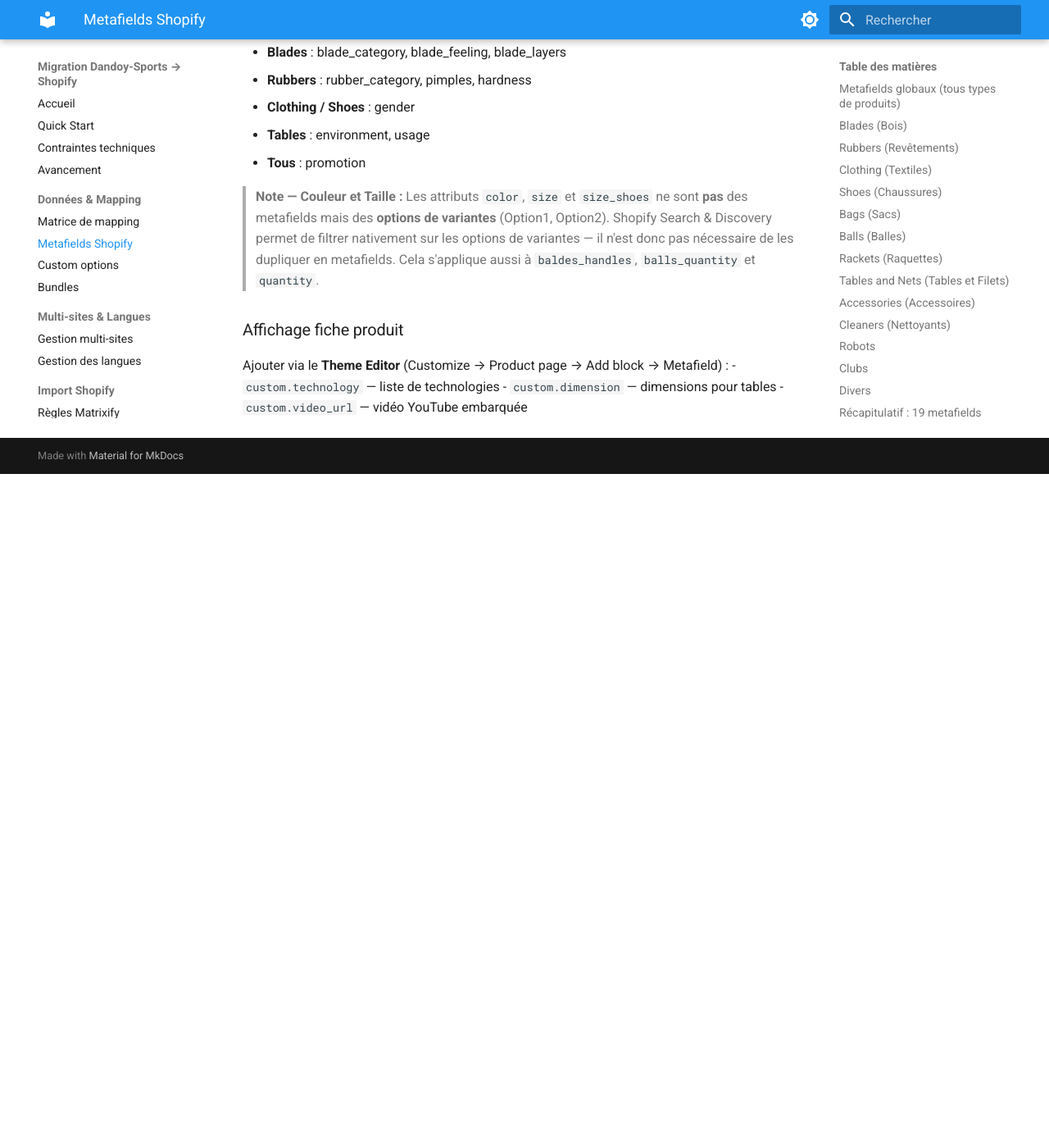
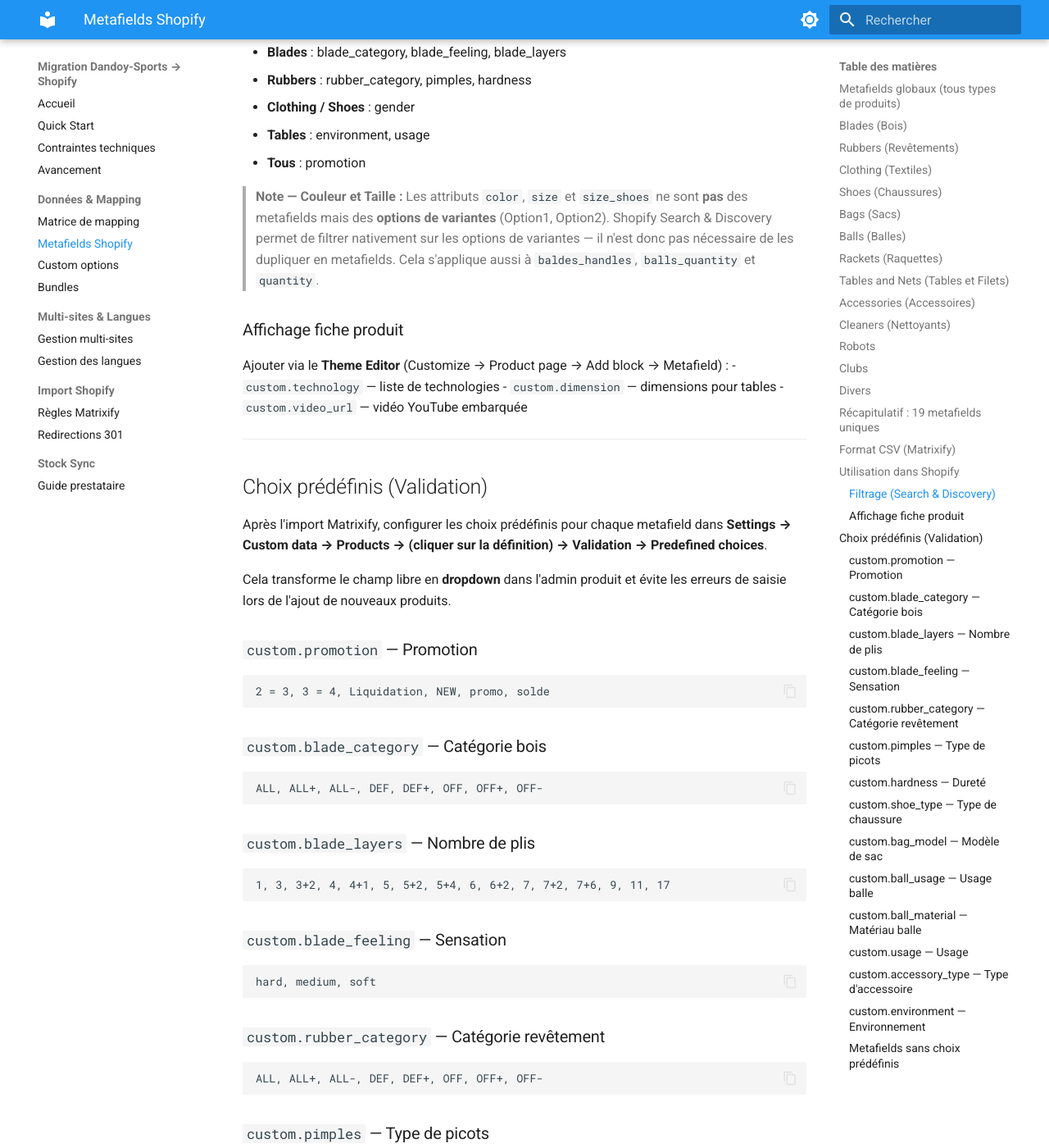
Before and after one commit to Webdigitales/dandoy-migration-2026, an MkDocs documentation site: the page built from 05_DOCS/mapping/metafields.md, in a window 1280 px wide and 1400 px high, scrolled down 6970 px. Shown: the whole window at 82% size. Built offline with MkDocs 1.6.1 and Material for MkDocs 9.7.7, drawn with Linux system fonts in a browser that asks for light colours; before the commit the page ends 7548 px from its top, so only the background shows below that; some of the changed text lies outside the part shown.

Commit message:
Add predefined choices for all metafields to prevent data entry errors
14 metafields with exact values to configure as dropdown validation
in Shopify Admin after import. 5 metafields excluded (too variable).

Co-Authored-By: Claude Sonnet 4.6 <noreply@anthropic.com>

````diff
--- a/05_DOCS/mapping/metafields.md
+++ b/05_DOCS/mapping/metafields.md
@@ -215,3 +215,109 @@ Ajouter via le **Theme Editor** (Customize → Product page → Add block → Me
 - `custom.technology` — liste de technologies
 - `custom.dimension` — dimensions pour tables
 - `custom.video_url` — vidéo YouTube embarquée
+
+---
+
+## Choix prédéfinis (Validation)
+
+Après l'import Matrixify, configurer les choix prédéfinis pour chaque metafield dans
+**Settings → Custom data → Products → (cliquer sur la définition) → Validation → Predefined choices**.
+
+Cela transforme le champ libre en **dropdown** dans l'admin produit et évite les erreurs
+de saisie lors de l'ajout de nouveaux produits.
+
+### `custom.promotion` — Promotion
+
+```
+2 = 3, 3 = 4, Liquidation, NEW, promo, solde
+```
+
+### `custom.blade_category` — Catégorie bois
+
+```
+ALL, ALL+, ALL-, DEF, DEF+, OFF, OFF+, OFF-
+```
+
+### `custom.blade_layers` — Nombre de plis
+
+```
+1, 3, 3+2, 4, 4+1, 5, 5+2, 5+4, 6, 6+2, 7, 7+2, 7+6, 9, 11, 17
+```
+
+### `custom.blade_feeling` — Sensation
+
+```
+hard, medium, soft
+```
+
+### `custom.rubber_category` — Catégorie revêtement
+
+```
+ALL, ALL+, ALL-, DEF, DEF+, OFF, OFF+, OFF-
+```
+
+### `custom.pimples` — Type de picots
+
+```
+Anti, Long pimple, Pimple in, Short pimple
+```
+
+### `custom.hardness` — Dureté
+
+```
+Hard, Medium, Soft
+```
+
+### `custom.shoe_type` — Type de chaussure
+
+```
+Exterior, Interior
+```
+
+### `custom.bag_model` — Modèle de sac
+
+```
+AluCase, backpack, BatcoverSimple, BatwalletDouble, BatwalletSimple, Sportbag, Trolleybag
+```
+
+### `custom.ball_usage` — Usage balle
+
+```
+Competition, Fun, Training
+```
+
+### `custom.ball_material` — Matériau balle
+
+```
+Celluloid, Plastic
+```
+
+### `custom.usage` — Usage
+
+```
+Leisure, Pro
+```
+
+### `custom.accessory_type` — Type d'accessoire
+
+```
+Arbitration Kits, Caps, Edge Tape, Fun Balls, Glue, Headbands, Keychains, Overgrips, Protectors Sheets, Sponge, Towel, Water Bottle, Wristbands
+```
+
+### `custom.environment` — Environnement
+
+```
+Indoor, Outdoor
+```
+
+### Metafields sans choix prédéfinis
+
+Les champs suivants sont trop variables ou libres pour des choix prédéfinis :
+
+| Metafield | Raison |
+|---|---|
+| `custom.technology` | Combinaisons multiples de technologies par marque |
+| `custom.gender` | Combinaisons Man, Woman, Child, Unisex |
+| `custom.dimension` | Dimensions libres (49 valeurs différentes) |
+| `custom.video_url` | URLs YouTube |
+| `custom.cover_included` | Boolean (true/false, pas de choix à configurer) |
````
Also changed, not shown: 02_ANALYSIS_AND_MAPPING/metafields_shopify.md (+106 -0 lines).
